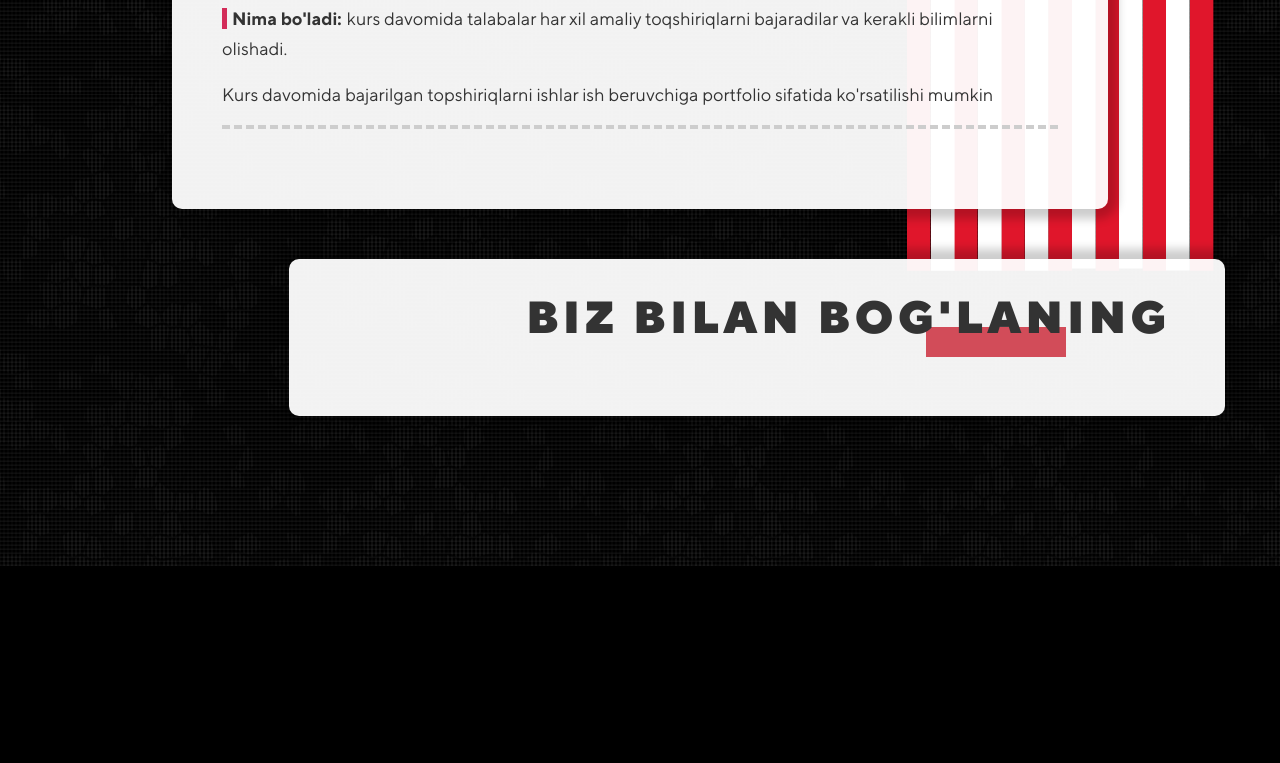
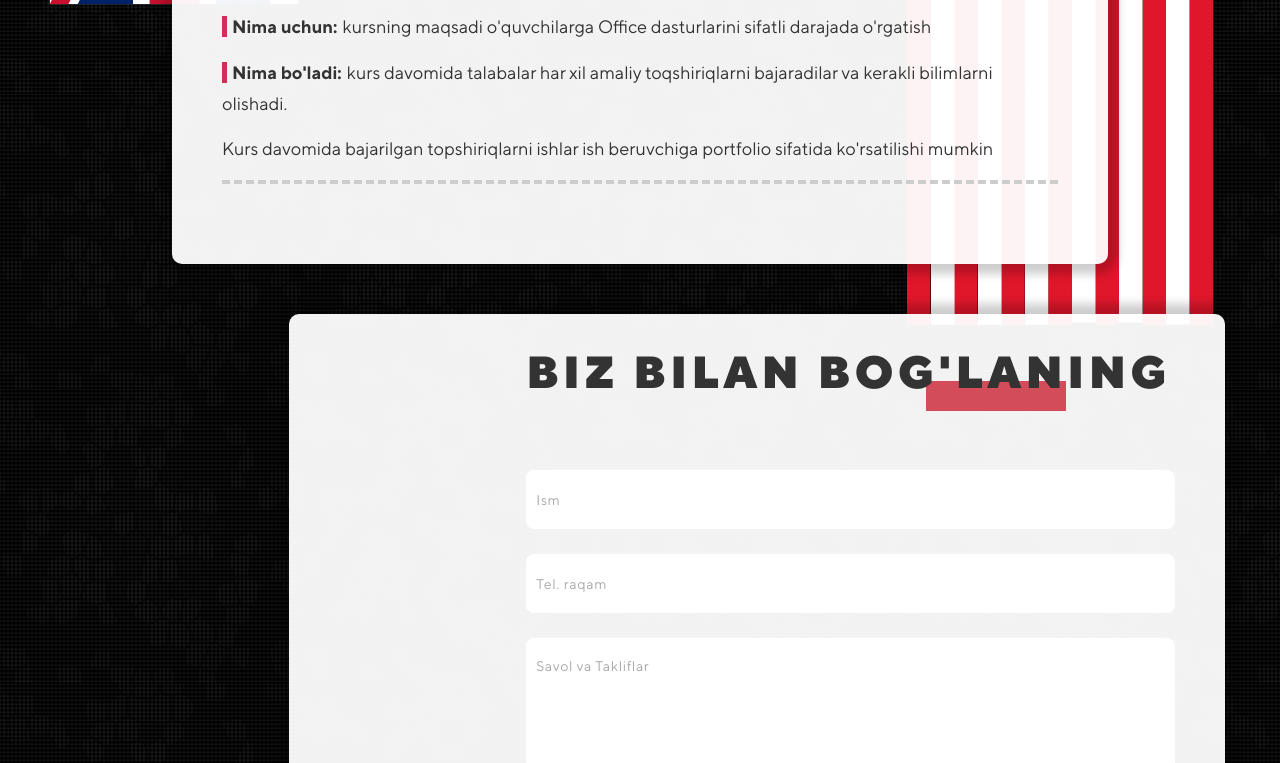
Before and after one commit to vestop/skillmax, a website: page src/index.html in a window 1280 px wide. Shown: the part 3741-4504 px from the top of the page. Before the commit the page ends 4307 px from the top, so only its background shows below. Drawn offline with nearby package versions, Linux system fonts and the light colour scheme; files that its build step writes are made by us from their sources; files whose address does not match are found by name; a web font is replaced by a local one.

Commit message:
created form section

```diff
--- a/src/index.html
+++ b/src/index.html
@@ -155,6 +155,7 @@
             <li class="about__item">Harakat va qiziquvchanlik</li>
             <li class="about__item">Ta'lim uchun minimal yosh — 14 yosh</li>
           </ul>
+          <p class="about__end-text">Kurs so'ngida sertifikatlar beriladi.</p>
         </div>
 
         <div class="a-dec a-dec-0">
@@ -208,6 +209,8 @@
             <li class="about__item">Harakat va qiziquvchanlik</li>
             <li class="about__item">Ta'lim uchun minimal yosh — 10 yosh</li>
           </ul>
+
+          <p class="about__end-text">Kurs so'ngida sertifikatlar beriladi.</p>
         </div>
 
         <div class="a-dec a-dec-3">
@@ -267,9 +270,16 @@
 
       <div class="about__wrapper b6">
         <div class="about__box b6">
-          <h2 class="primary-heading b6-h">
+          <h2 class="primary-heading b6-h mt-md">
             Biz bilan bog'laning
           </h2>
+
+          <form action="#" class="form">
+            <input class="form__input" type="text" placeholder="Ism">
+            <input class="form__input" type="tel" placeholder="Tel. raqam">
+            <textarea class="form__area" placeholder="Savol va Takliflar"></textarea>
+            <button class="button form__btn button--primary button--large button--split-effect" type="submit">Jo'natish</button>
+          </form>
         </div>
       </div>
 
--- a/src/sass/_base.scss
+++ b/src/sass/_base.scss
@@ -5,6 +5,9 @@ html {
   line-height: 1.15;
   -webkit-text-size-adjust: 100%;
   -webkit-tap-highlight-color: transparent;
+  text-rendering: optimizeLegibility;
+  -webkit-font-smoothing: antialiased;
+  -moz-osx-font-smoothing: grayscale;
 }
 * {
   box-sizing: inherit;
@@ -114,7 +117,6 @@ a {
   position: absolute;
   right: 0;
   border-radius: 3px;
-  transition: all 0.5s cubic-bezier(0.68, -0.55, 0.265, 1.55);
   content: "";
 }
 
@@ -123,6 +125,7 @@ a {
   width: 17px;
   height: 4px;
   background-color: #d24c59;
+  transition: all 1s cubic-bezier(0.68, -0.55, 0.265, 1.55);
 }
 
 .menu-nav__btn span::after {
@@ -184,9 +187,6 @@ a {
   font-size: 30px;
   line-height: 1.333em;
   text-align: left;
-  text-rendering: optimizeLegibility;
-  -webkit-font-smoothing: antialiased;
-  -moz-osx-font-smoothing: grayscale;
 }
 
 .button {
@@ -264,7 +264,7 @@ a {
   visibility: hidden;
   opacity: 0;
   backdrop-filter: blur(5px);
-  transition: opacity 0.3s, visibility 0.3s, transform 0.5s 0s;
+  transition: opacity 0.3s, visibility 0.3s, transform 0.5s 0s ease-out;
   user-select: none;
   -webkit-overflow-scrolling: touch;
 }
--- a/src/sass/_components.scss
+++ b/src/sass/_components.scss
@@ -0,0 +1,47 @@
+.form {
+  display: flex;
+  flex-direction: column;
+  align-items: center;
+  justify-content: center;
+
+  &__input,
+  &__area {
+    width: 100%;
+    padding: 20px 10px;
+    font-size: 16px;
+    font-family: inherit;
+    border: 0;
+    border-radius: 8px;
+    box-shadow: 0 0 0 0px rgba(0, 0, 0, 0);
+    transition: box-shadow 0.5s linear;
+
+    &:not(:last-child) {
+      margin-bottom: 25px;
+    }
+
+    &:focus {
+      outline: none;
+      box-shadow: 2px 5px 25px 0px rgba(235, 57, 75, 0.2);
+    }
+
+    &::placeholder {
+      color: rgb(168, 168, 168);
+      font-size: 14px;
+      letter-spacing: 0.05em;
+    }
+  }
+  &__area {
+    min-height: 150px;
+    resize: none;
+  }
+
+  &__btn {
+    margin-left: auto;
+    padding: 5px 20px;
+    font-size: 16px;
+  }
+}
+
+.mt-md {
+  margin-bottom: 50px;
+}
--- a/src/sass/_fonts.scss
+++ b/src/sass/_fonts.scss
@@ -26,7 +26,7 @@ $font-path: "../fonts/";
   font-style: italic;
 
   font-style: italic;
-  src: url("#{$font-path}/TTNormsPro-RegularItalic.woff2") format("woff2");
+  src: url("#{$font-path}/TTNormsPro-Italic.woff2") format("woff2");
 }
 
 @font-face {
```
